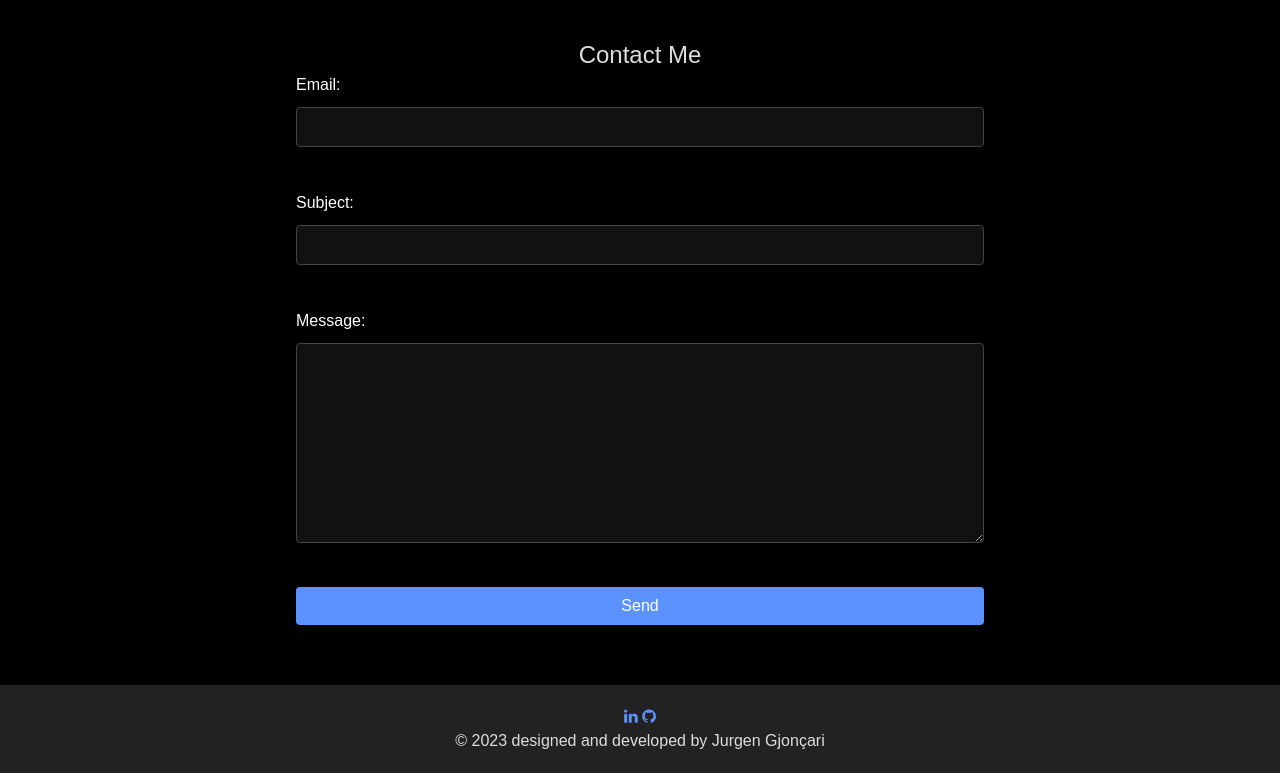
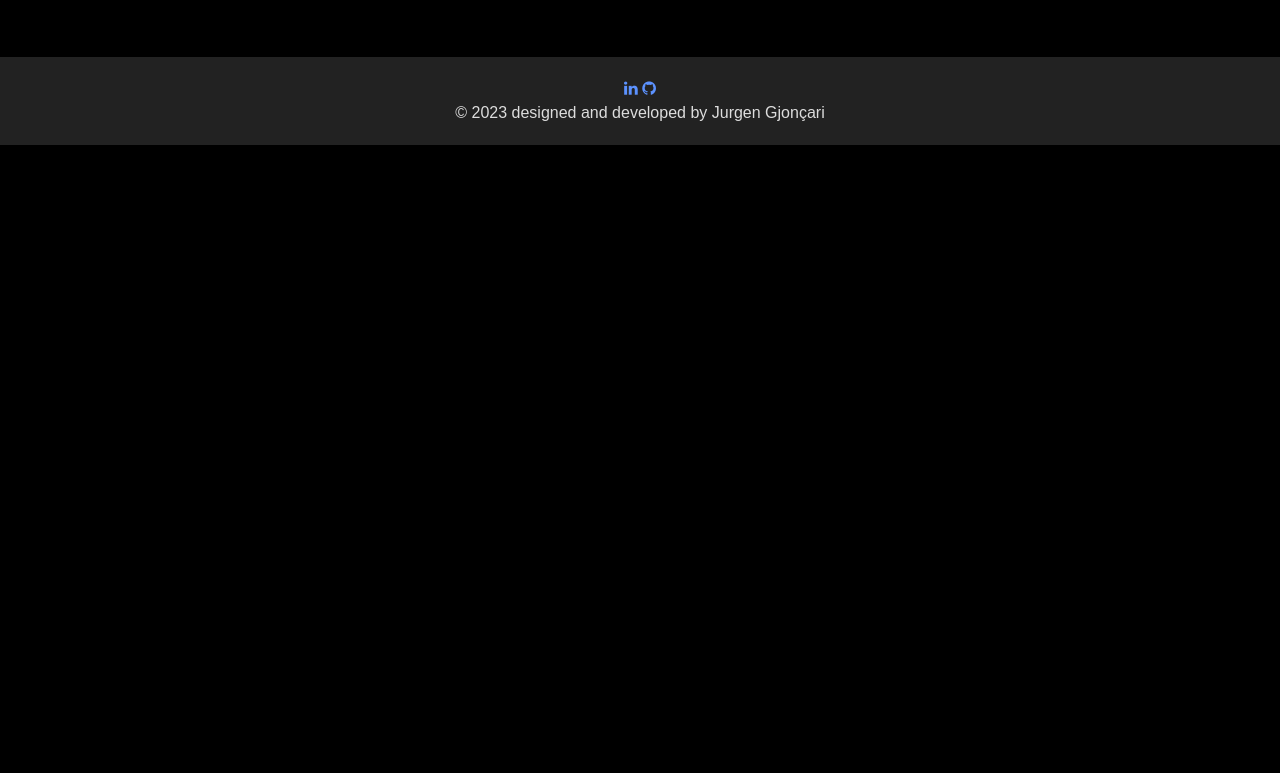
Before and after one commit to jurgengjoncari/my-portfolio, a website: page public/index.html in a window 1280 px wide. Shown: the part 1507-2280 px from the top of the page. After the commit the page ends 1652 px from the top, so only its background shows below. Drawn offline with Linux system fonts and the light colour scheme.

Commit message:
Remove the contact section

```diff
--- a/public/index.html
+++ b/public/index.html
@@ -1,5 +1,5 @@
 <!DOCTYPE html>
-<html>
+<html lang="en">
 <head>
 	<title>My Portfolio</title>
 	<meta charset="UTF-8">
@@ -14,7 +14,7 @@
 			<ul>
 				<li><a href="#about">About</a></li>
 				<li><a href="#portfolio">Portfolio</a></li>
-				<li><a href="#contact">Contact</a></li>
+<!--				<li><a href="#contact">Contact</a></li>-->
 			</ul>
 		</nav>
 	</header>
@@ -50,24 +50,24 @@
 				</div>
 			</div>
 		</section>
-		<section id="contact">
-			<h2>Contact Me</h2>
-			<form action="/send" method="POST" onsubmit="sendEmail(event)" enctype="multipart/form-data" class="center-vertically column">
-				<div>
-					<label for="email">Email:</label>
-					<input type="email" id="email" name="email"><br>
-				</div>
-				<div>
-					<label for="subject">Subject:</label>
-					<input type="text" id="subject" name="subject"><br>
-				</div>
-				<div>
-					<label for="message">Message:</label>
-					<textarea id="message" name="message"></textarea><br>
-				</div>
-				<button type="submit" id="submit-btn">Send</button>
-			</form>
-		</section>
+<!--		<section id="contact">-->
+<!--			<h2>Contact Me</h2>-->
+<!--			<form action="/send" method="POST" onsubmit="sendEmail(event)" enctype="multipart/form-data" class="center-vertically column">-->
+<!--				<div>-->
+<!--					<label for="email">Email:</label>-->
+<!--					<input type="email" id="email" name="email"><br>-->
+<!--				</div>-->
+<!--				<div>-->
+<!--					<label for="subject">Subject:</label>-->
+<!--					<input type="text" id="subject" name="subject"><br>-->
+<!--				</div>-->
+<!--				<div>-->
+<!--					<label for="message">Message:</label>-->
+<!--					<textarea id="message" name="message"></textarea><br>-->
+<!--				</div>-->
+<!--				<button type="submit" id="submit-btn">Send</button>-->
+<!--			</form>-->
+<!--		</section>-->
 	</main>
 	<footer>
 		<div class="footer-nav">
```
